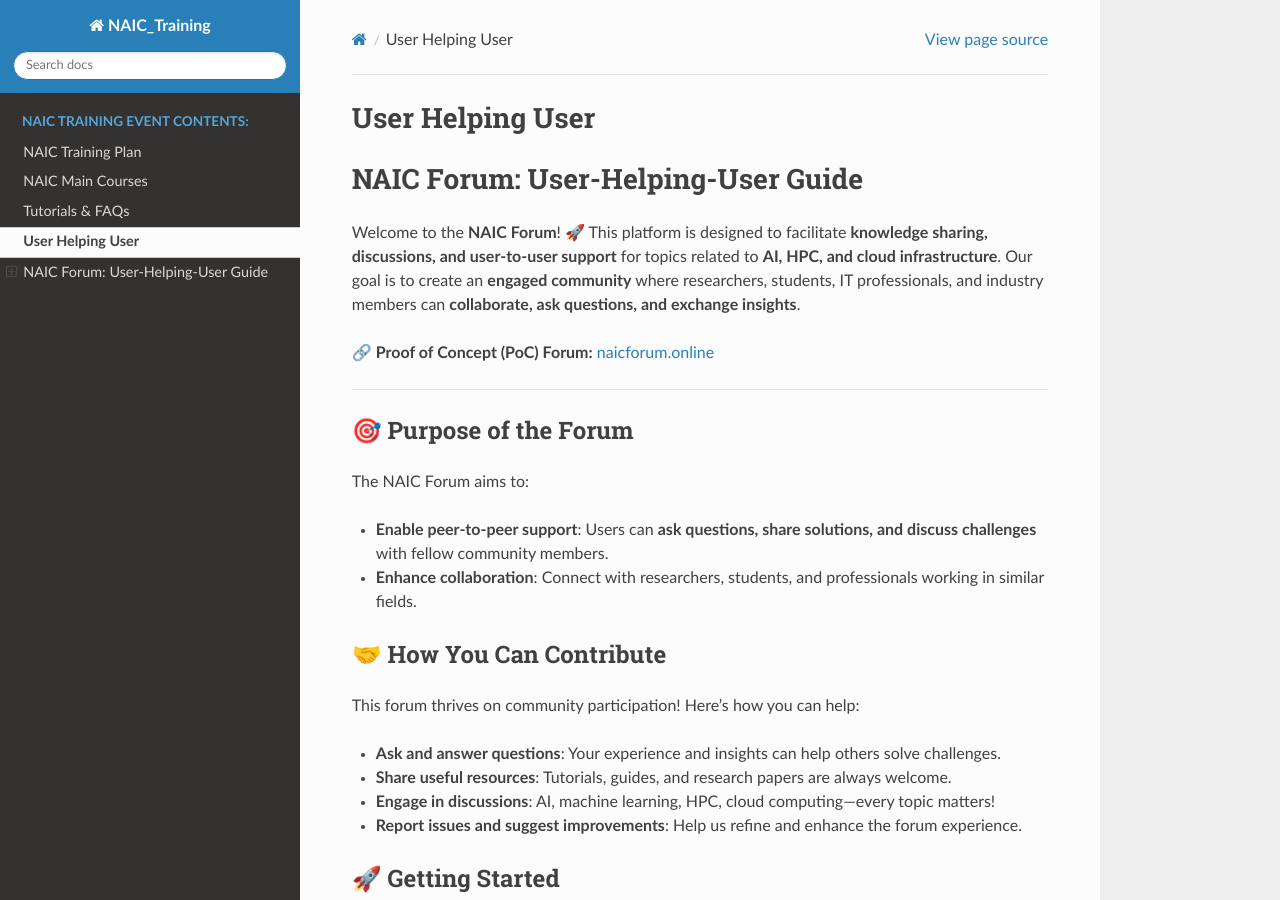
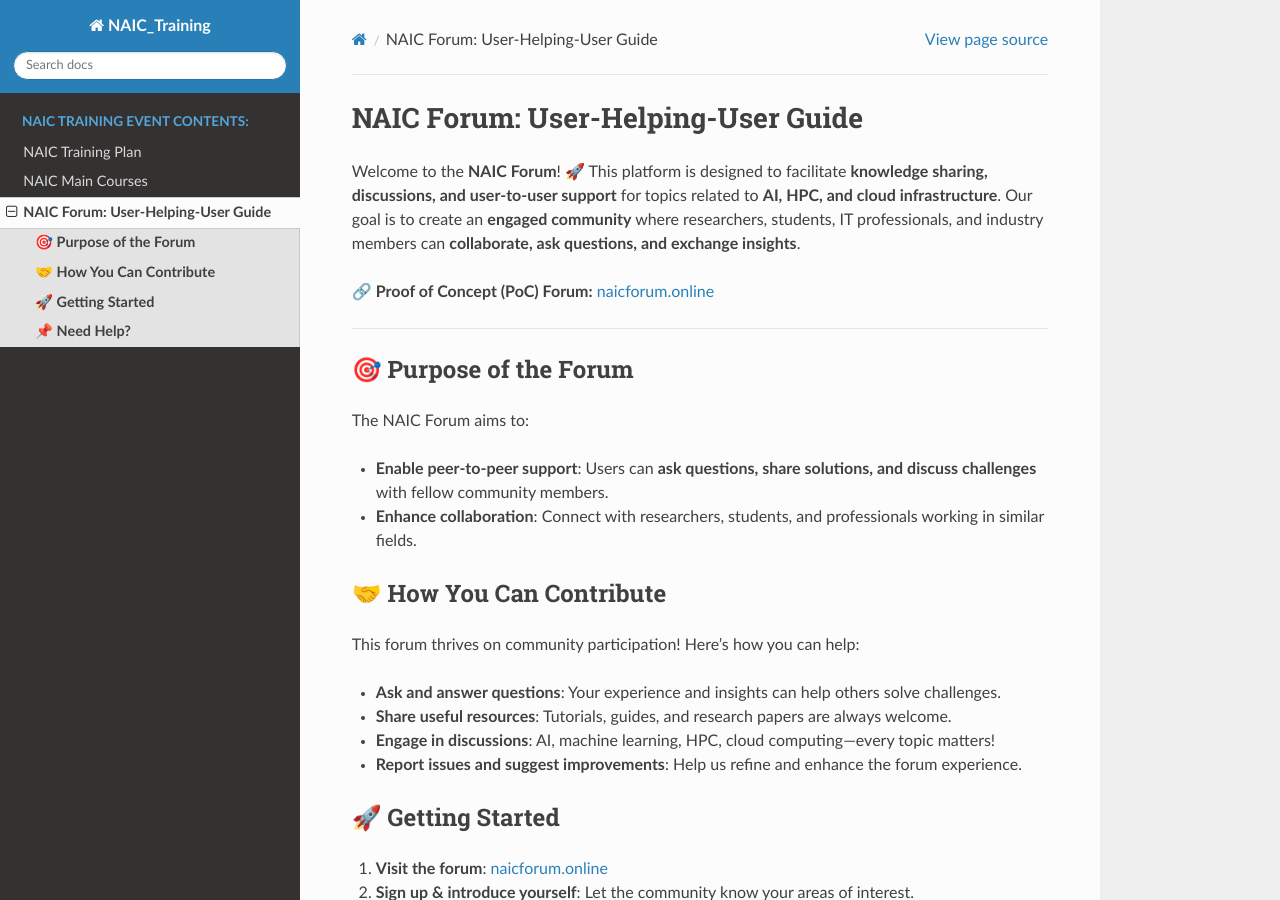
Before and after one commit to NAICNO/Training_KnowledgeHub, a Sphinx documentation site: the page built from doc/support-userhelpuser.md, in a window 1280 px wide and 900 px high. Built offline with Sphinx 7.4.7 and the Read the Docs theme 3.1.0, drawn with Linux system fonts in a browser that asks for light colours; pages that are not in the unit, such as notebooks, are missing from menus.

Commit message:
faq removed and support page updated

```diff
--- a/doc/index.rst
+++ b/doc/index.rst
@@ -11,8 +11,9 @@
 
    training-roadmap.md
    training-maincourses.rst
-   training-faq.md
    support-userhelpuser.md
+   .. training-faq.md
+
 
 .. .. toctree::
 ..    :maxdepth: 1
--- a/doc/support-userhelpuser.md
+++ b/doc/support-userhelpuser.md
@@ -1,5 +1,3 @@
-# User Helping User
-
 # NAIC Forum: User-Helping-User Guide
 
 Welcome to the **NAIC Forum**! 🚀 This platform is designed to facilitate **knowledge sharing, discussions, and user-to-user support** for topics related to **AI, HPC, and cloud infrastructure**. Our goal is to create an **engaged community** where researchers, students, IT professionals, and industry members can **collaborate, ask questions, and exchange insights**.
```
